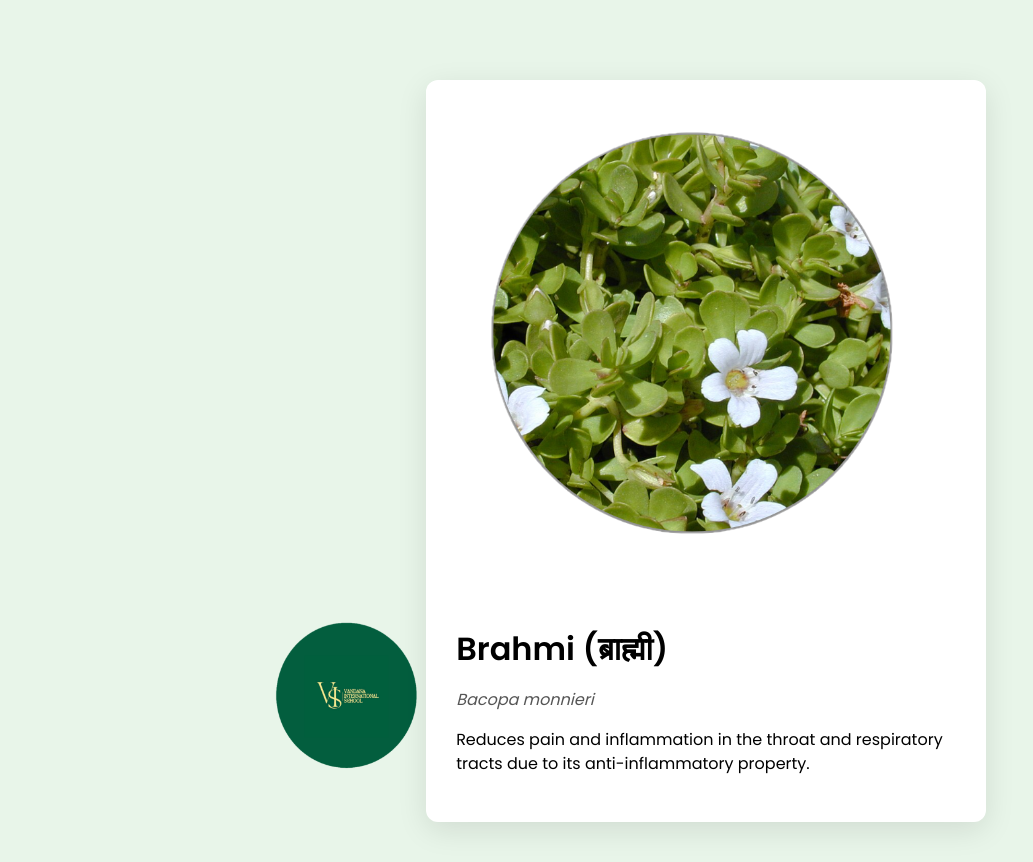
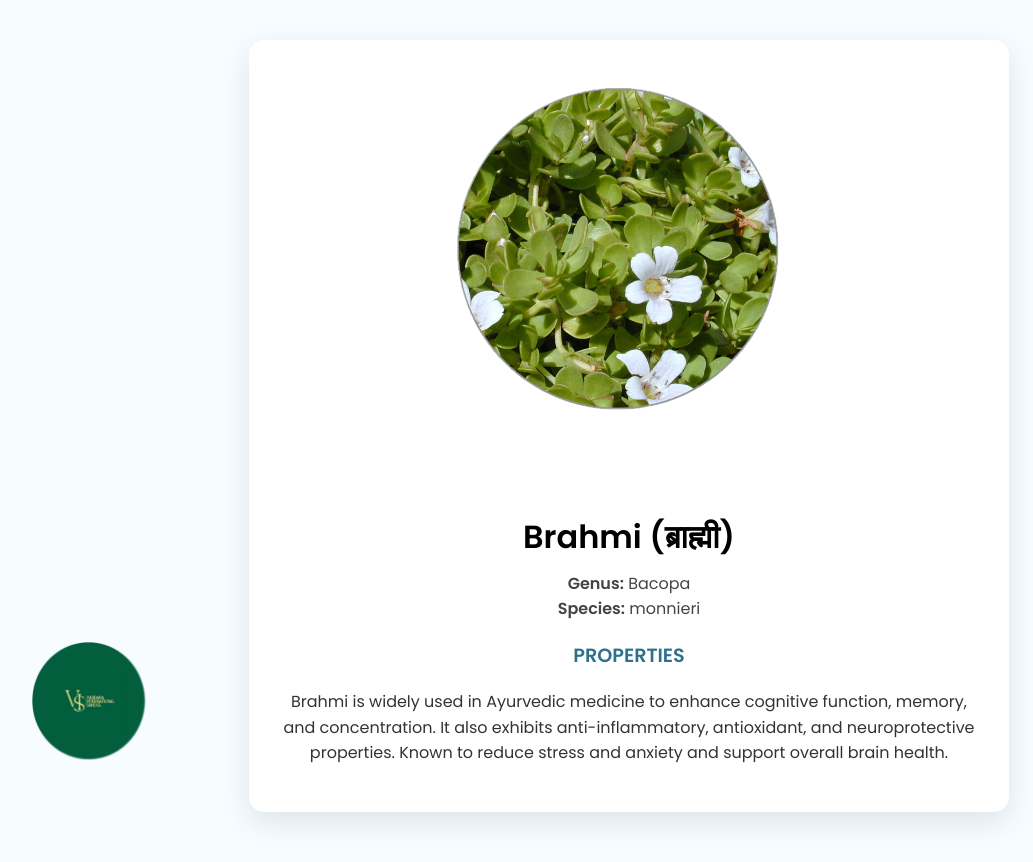
Before and after one commit to AG-VIS/Brahmi, a plain HTML site: page index.html in a window 1280 px wide. Shown: the whole page, without its empty margins (11-1044 px from the left). Drawn offline with Linux system fonts and the light colour scheme.

Commit message:
Update index.html

```diff
--- a/index.html
+++ b/index.html
@@ -3,12 +3,12 @@
 <head>
   <meta charset="UTF-8" />
   <meta name="viewport" content="width=device-width, initial-scale=1.0" />
-  <title>Aloe Vera - School Herbarium</title>
+  <title>Brahmi - School Herbarium</title>
   <link href="https://fonts.googleapis.com/css2?family=Poppins:wght@400;600&display=swap" rel="stylesheet" />
   <style>
     body {
       font-family: 'Poppins', sans-serif;
-      background: #e8f5e9;
+      background: #f6fcff;
       margin: 0;
       padding: 40px;
       text-align: center;
@@ -16,88 +16,81 @@
     }
 
     #logo {
-      width: 150px;
-      transform: scale(0);
-      animation: zoomIn 2s forwards;
+      width: 120px;
+      position: fixed;
+      bottom: 40px;
+      left: 40px;
     }
 
-    .plant {
-      background: #fff;
+    .plant-card {
+      max-width: 700px;
+      margin: 0 auto;
+      background: white;
       padding: 30px;
-      border-radius: 12px;
-      box-shadow: 0 8px 30px rgba(0,0,0,0.1);
-      display: inline-block;
-      text-align: left;
-      max-width: 500px;
-      margin-top: 40px;
-      opacity: 0;
-      transform: translateY(40px);
-      animation: slideUp 1s forwards;
-      animation-delay: 2s;
+      border-radius: 15px;
+      box-shadow: 0 10px 30px rgba(0,0,0,0.1);
+      animation: fadeIn 1.5s ease-out;
     }
 
-    .plant img {
+    .plant-card img {
       width: 100%;
-      height: auto;
-      border-radius: 8px;
-      margin-bottom: 15px;
-      transition: transform 0.5s ease;
+      border-radius: 50%;
+      max-width: 400px;
+      margin-bottom: 20px;
+      animation: zoomIn 1.8s ease-out;
     }
 
-    .plant img:hover {
-      transform: scale(1.05);
+    h1 {
+      font-size: 2em;
+      margin-bottom: 10px;
     }
 
-    .plant h2 {
-      margin: 0;
-      font-size: 2em;
-      opacity: 0;
-      animation: fadeIn 1s forwards;
-      animation-delay: 2.5s;
+    .taxo {
+      color: #444;
+      font-size: 1em;
+      margin-bottom: 15px;
     }
 
-    .plant em {
-      display: block;
-      color: #555;
-      margin-top: 5px;
-      opacity: 0;
-      animation: fadeIn 1s forwards;
-      animation-delay: 2.8s;
+    h3 {
+      margin-top: 20px;
+      font-size: 1.2em;
+      color: #2f708d;
     }
 
-    .plant p {
-      margin-top: 15px;
-      line-height: 1.5;
-      opacity: 0;
-      animation: fadeIn 1s forwards;
-      animation-delay: 3s;
+    p {
+      font-size: 1em;
+      color: #333;
+      line-height: 1.6;
+    }
+
+    @keyframes fadeIn {
+      from { opacity: 0; transform: translateY(40px); }
+      to { opacity: 1; transform: translateY(0); }
     }
 
     @keyframes zoomIn {
-      to { transform: scale(1); }
-    }
-
-    @keyframes slideUp {
-      to {
-        opacity: 1;
-        transform: translateY(0);
-      }
-    }
-
-    @keyframes fadeIn {
-      from { opacity: 0; }
-      to { opacity: 1; }
+      from { transform: scale(0); opacity: 0; }
+      to { transform: scale(1); opacity: 1; }
     }
   </style>
 </head>
 <body>
+
+  <div class="plant-card">
+    <img src="brahmi.png" alt="Brahmi" />
+    <h1>Brahmi (ब्राह्मी)</h1>
+    <div class="taxo">
+      <strong>Genus:</strong> Bacopa<br>
+      <strong>Species:</strong> monnieri
+    </div>
+
+    <h3>PROPERTIES</h3>
+    <p>
+      Brahmi is widely used in Ayurvedic medicine to enhance cognitive function, memory, and concentration. It also exhibits anti-inflammatory, antioxidant, and neuroprotective properties. Known to reduce stress and anxiety and support overall brain health.
+    </p>
+  </div>
+
   <img id="logo" src="school-logo.png" alt="School Logo" />
 
-  <div class="plant">
-     <img src="brahmi.png" alt="Brahmi" />
-      <h2>Brahmi (ब्राह्मी)</h2>
-      <p><em>Bacopa monnieri</em></p>
-      <p>Reduces pain and inflammation in the throat and respiratory tracts due to its anti-inflammatory property.</p>
-    </div>
 </body>
 </html>
```
